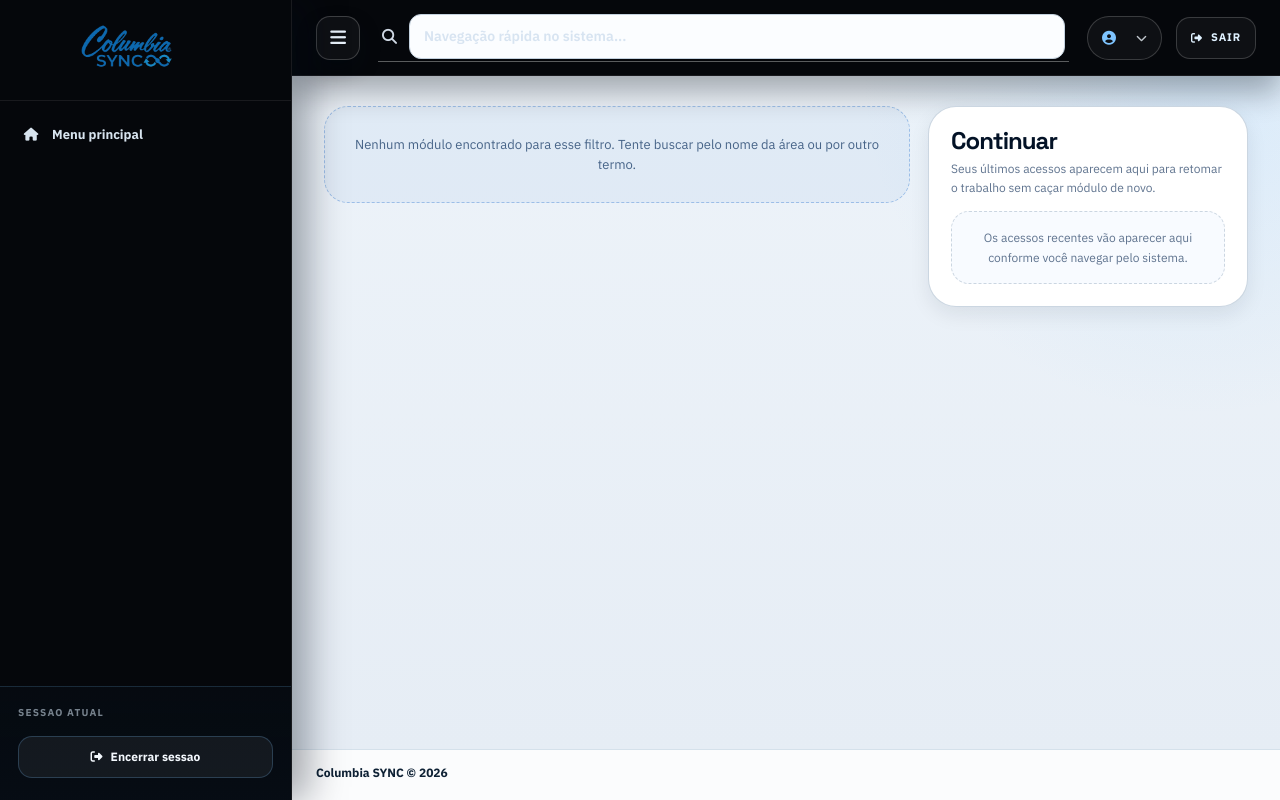
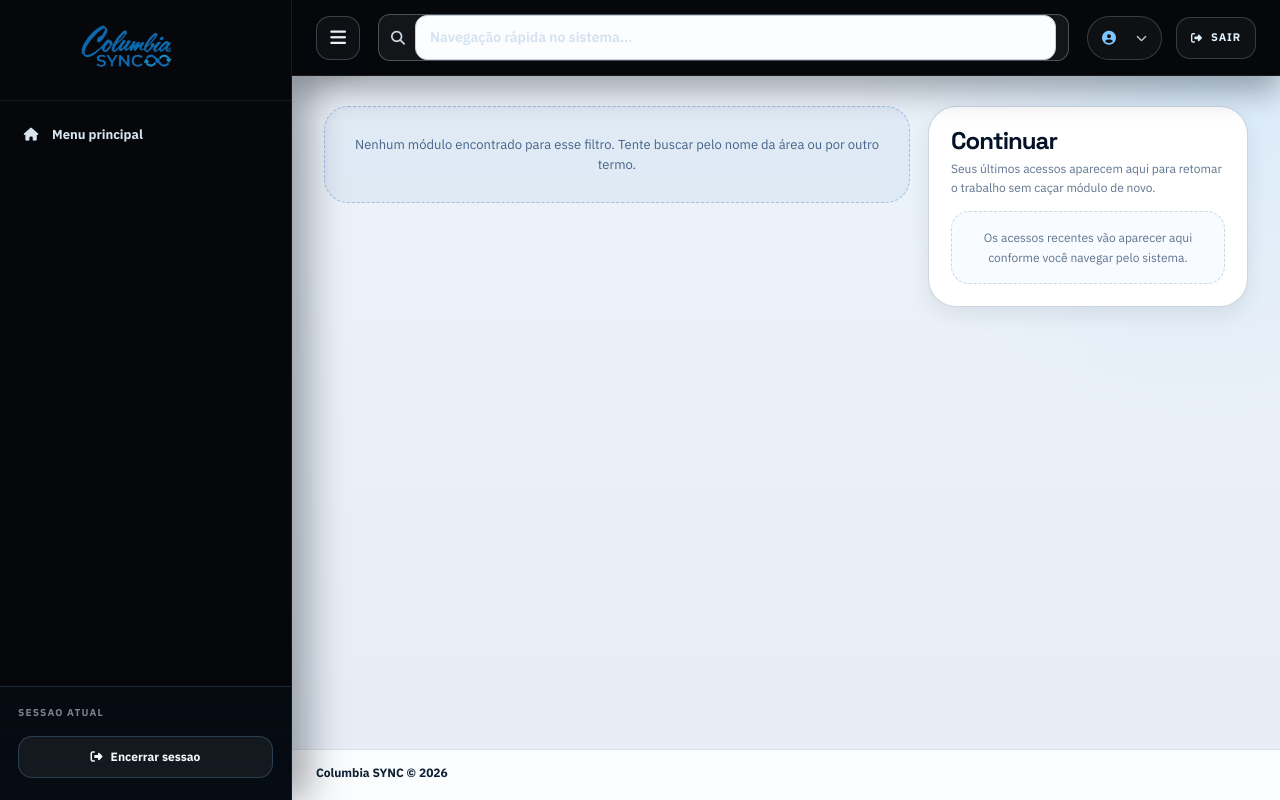
Before and after one commit to felipefazevedo24/conferencia_system, a Flask app: template templates/menu_principal.html in a window 1280 px wide. Run offline with Flask 3, Linux system fonts and the light colour scheme; the template is opened without the code that fills it, so the values that code supplies are empty; some libraries are stand-ins or nearby versions.

Commit message:
Corrige sobreposição do painel de perfil e refina busca da header

```diff
--- a/static/css/ui_erp.css
+++ b/static/css/ui_erp.css
@@ -531,6 +531,8 @@ a:hover {
 }
 
 .top-nav {
+    position: relative;
+    z-index: 1800;
     display: flex;
     align-items: center;
     justify-content: space-between;
@@ -557,22 +559,24 @@ a:hover {
     max-width: 780px;
     display: inline-flex;
     align-items: center;
-    gap: 12px;
-    min-height: 42px;
-    border: 0;
-    border-bottom: 1px solid rgba(255, 255, 255, 0.34);
-    background: transparent;
-    padding: 0 4px 2px;
-    transition: border-color 0.18s ease;
+    gap: 10px;
+    min-height: 44px;
+    border: 1px solid rgba(255, 255, 255, 0.26);
+    border-radius: 12px;
+    background: rgba(255, 255, 255, 0.06);
+    padding: 0 12px;
+    transition: border-color 0.18s ease, background 0.18s ease, box-shadow 0.18s ease;
 }
 
 .top-nav-center:focus-within {
-    border-bottom-color: rgba(15, 98, 201, 0.84);
+    border-color: rgba(15, 98, 201, 0.85);
+    background: rgba(255, 255, 255, 0.1);
+    box-shadow: 0 0 0 3px rgba(15, 98, 201, 0.2);
 }
 
 .top-nav-center i {
-    color: rgba(226, 236, 247, 0.92);
-    font-size: 15px;
+    color: rgba(222, 235, 248, 0.9);
+    font-size: 14px;
 }
 
 .top-nav-center input {
@@ -584,11 +588,10 @@ a:hover {
     color: #f5f9ff;
     font-size: 14px;
     font-weight: 600;
-    padding-bottom: 2px;
 }
 
 .top-nav-center input::placeholder {
-    color: rgba(201, 218, 236, 0.72);
+    color: rgba(201, 218, 236, 0.78);
 }
 
 .top-status-pill {
@@ -1226,7 +1229,7 @@ code {
 .user-profile-panel {
     position: absolute;
     top: calc(100% + 10px);
-    right: 62px;
+    right: 0;
     width: 230px;
     display: none;
     gap: 10px;
@@ -1235,7 +1238,7 @@ code {
     border: 1px solid rgba(255, 255, 255, 0.12);
     background: #0a0f18;
     box-shadow: 0 20px 32px rgba(2, 10, 20, 0.48);
-    z-index: 1700;
+    z-index: 2200;
 }
 
 .user-profile-panel.open {
--- a/templates/menu_principal.html
+++ b/templates/menu_principal.html
@@ -479,6 +479,7 @@
         gap: 14px;
         position: sticky;
         top: 20px;
+        z-index: 5;
         border-color: rgba(201, 212, 224, 0.95);
         background: #ffffff;
     }
```
